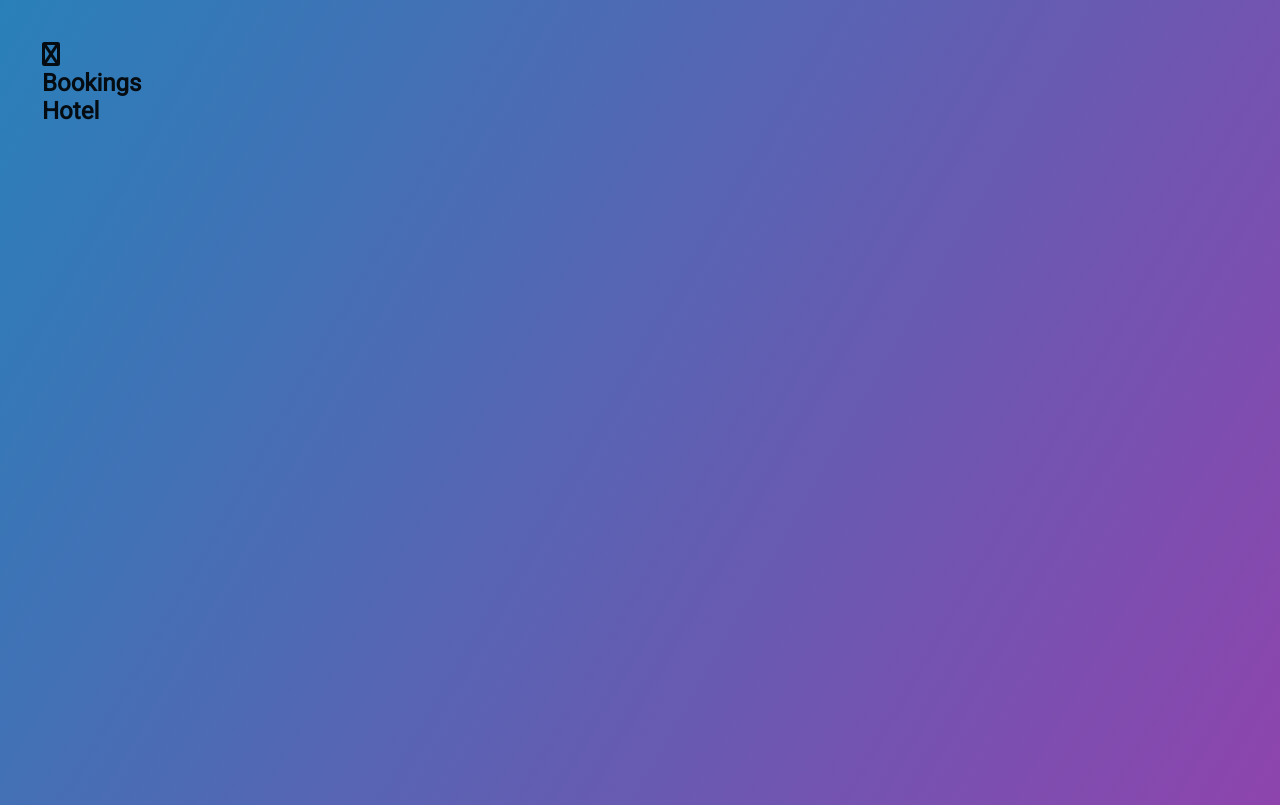
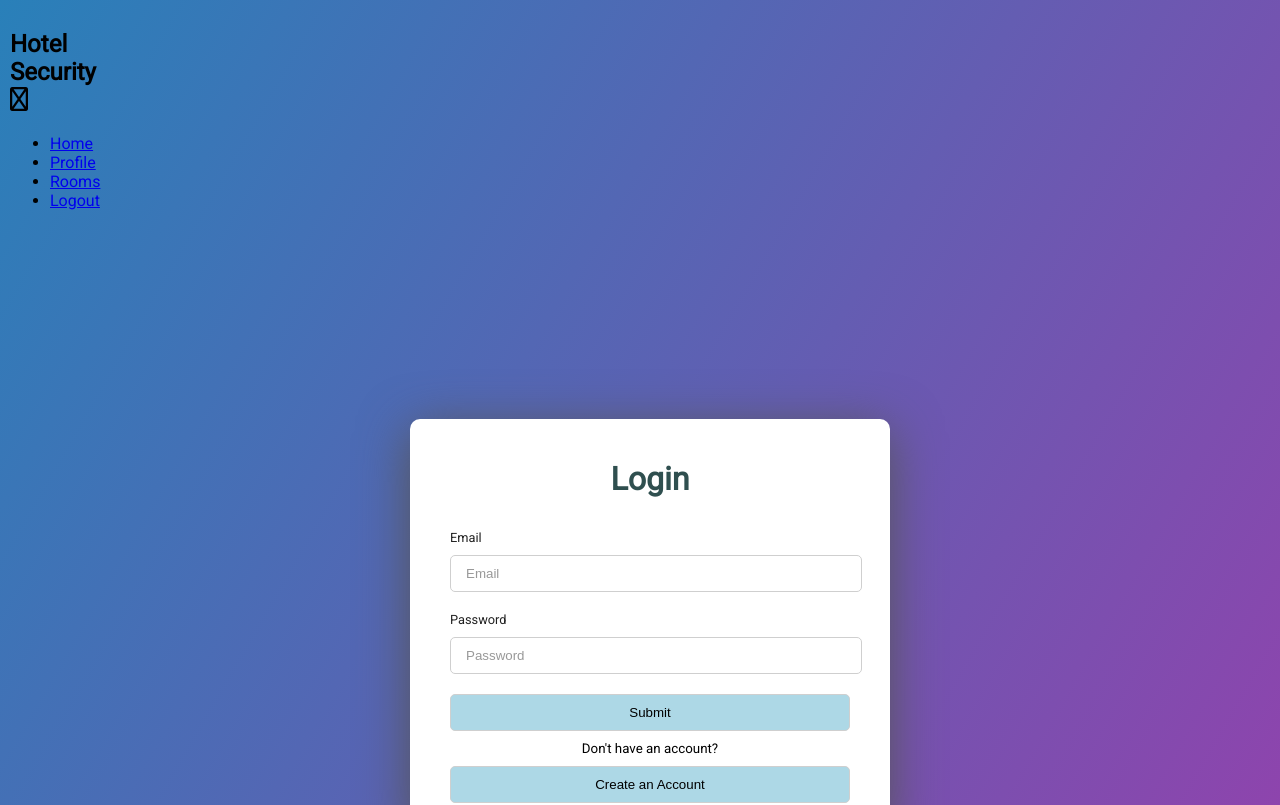
Before and after one commit to abruno92/hotelbooking, a React (Create React App) app in the folder client/: page / in a window 1280 px wide. Before the commit this address led to /homepage. Shown: the top 805 px of the page. Built offline with nearby package versions, Linux system fonts and the light colour scheme.

Commit message:
added nav

```diff
--- a/client/src/App.css
+++ b/client/src/App.css
@@ -136,32 +136,3 @@ button {
 
 
 /* Navbar */
-
-.navbar {
-  display: flex;
-  justify-content: space-between;
-  align-items: center;
-  padding: 0.7rem 2rem;
-  z-index: 1;
-  width: 100%;
-  opacity: 0.9;
-  margin-bottom: 1rem;
-}
-
-.navbar ul {
-  display: flex;
-}
-
-.navbar a {
-  color: #fff;
-  padding: 0.45rem;
-  margin: 0 0.25rem;
-}
-
-.navbar a:hover {
-  color: var(--light-color);
-}
-
-.navbar .welcome span {
-  margin-right: 0.6rem;
-}
--- /dev/null
+++ b/client/src/components/layout/MenuItems.js
@@ -0,0 +1,22 @@
+export const MenuItems = [
+    {
+        title: 'Home',
+        url: '#',
+        cName: 'nav-links'
+    },
+    {
+        title: 'Profile',
+        url: '#',
+        cName: 'nav-links'
+    },
+    {
+        title: 'Rooms',
+        url: '#',
+        cName: 'nav-links'
+    },
+    {
+        title: 'Logout',
+        url: '#',
+        cName: 'nav-links'
+    }
+]
--- a/client/src/components/layout/Navbar.js
+++ b/client/src/components/layout/Navbar.js
@@ -1,25 +1,27 @@
-import React from 'react';
-import PropTypes from 'prop-types';
+import React, {useState}  from 'react';
+import { MenuItems } from "./MenuItems";
 
-const Navbar = ({title, icon}) => {
+
+const Navbar = () => {
 
     return (
-        <nav className='navbar'>
-            <h1>
-                <i className={icon} /> {title}
-            </h1>
+        <nav className="navbar">
+            <h1 className="navbar-logo">Hotel Security<i className="far fa-hotel"></i></h1>
+            <div className="menu-icon">
+                <ul>
+                    {MenuItems.map((item, index) => {
+                        return (
+                            <li key={index}>
+                                <a className={item.cName} href={item.url}>
+                                   {item.title}
+                                </a>
+                            </li>
+                        )
+                    })}
+                </ul>
+            </div>
         </nav>
     )
 };
 
-Navbar.defaultProps = {
-    title: 'Bookings Hotel',
-    icon: 'fab fa-hotel'
-}
-
-Navbar.prototype = {
-    title: PropTypes.string.isRequired,
-    icon: PropTypes.string.isRequired
-}
-
 export default Navbar;
--- a/client/src/routes/Route.js
+++ b/client/src/routes/Route.js
@@ -9,7 +9,7 @@ export default function RouteWrapper({
 }) {
 
     //Lets add redux/formik to do this
-    const loggedIn = true;
+    const loggedIn = false;
 
     // Route is private and user is not logged in
     if (isPrivate && !loggedIn) {
```
